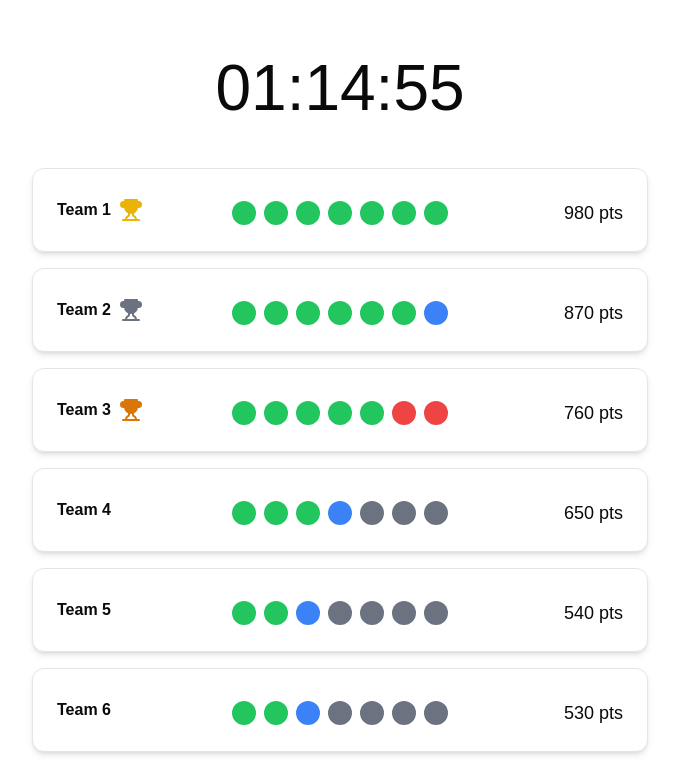
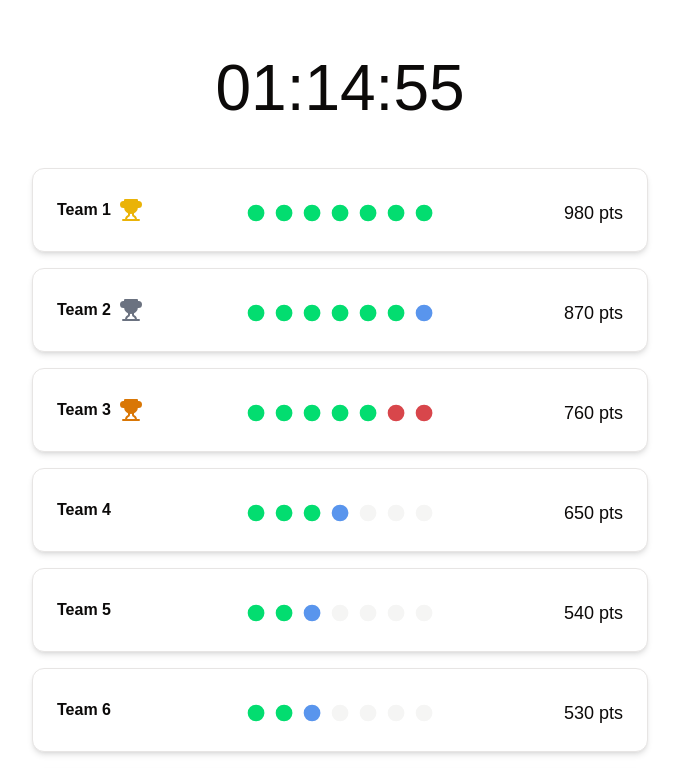
Before and after one commit to thecapst1/basalt, a Next.js app in the folder client/: page /leaderboard in a window 1280 px wide. Shown: the top 768 px of the page, without its empty margins (300-979 px from the left). Built offline with nearby package versions, Linux system fonts and the light colour scheme.

Commit message:
fix tailwind colours

```diff
--- a/client/app/leaderboard/page.tsx
+++ b/client/app/leaderboard/page.tsx
@@ -13,45 +13,42 @@ interface Data {
 }
 
 const trophyColor = (rank: number) =>
-    ['text-yellow-500', 'text-gray-500', 'text-amber-600'][rank - 1];
+    ['text-yellow-500', 'text-gray-500', 'text-amber-600'][rank];
 
-const resultColor = (result: TestState): string => {
-    switch (result) {
-        case 'pass':
-            return 'bg-green-500';
-        case 'fail':
-            return 'bg-red-500';
-        case 'in-progress':
-            return 'bg-blue-500';
-        case 'not-attempted':
-            return 'bg-gray-500';
-        default:
-            return '';
-    }
+const testColor = (testOutput: TestState) => {
+    // See: https://tailwindcss.com/docs/detecting-classes-in-source-files#dynamic-class-names
+    const classMap: Record<TestState, string> = {
+        'pass': 'text-pass',
+        'fail': 'text-fail',
+        'in-progress': 'text-in-progress',
+        'not-attempted': 'text-not-attempted',
+    };
+
+    return classMap[testOutput];
 };
 
 const TeamRank = () => {
     const data: Data[] = [
         {
-            rank: 1,
+            rank: 0,
             name: 'Team 1',
             score: 980,
             tests: ['pass', 'pass', 'pass', 'pass', 'pass', 'pass', 'pass'],
         },
         {
-            rank: 2,
+            rank: 1,
             name: 'Team 2',
             score: 870,
             tests: ['pass', 'pass', 'pass', 'pass', 'pass', 'pass', 'in-progress'],
         },
         {
-            rank: 3,
+            rank: 2,
             name: 'Team 3',
             score: 760,
             tests: ['pass', 'pass', 'pass', 'pass', 'pass', 'fail', 'fail'],
         },
         {
-            rank: 4,
+            rank: 3,
             name: 'Team 4',
             score: 650,
             tests: [
@@ -65,7 +62,7 @@ const TeamRank = () => {
             ],
         },
         {
-            rank: 5,
+            rank: 4,
             name: 'Team 5',
             score: 540,
             tests: [
@@ -79,7 +76,7 @@ const TeamRank = () => {
             ],
         },
         {
-            rank: 6,
+            rank: 5,
             name: 'Team 6',
             score: 530,
             tests: [
@@ -93,7 +90,7 @@ const TeamRank = () => {
             ],
         },
         {
-            rank: 7,
+            rank: 6,
             name: 'Team 7',
             score: 520,
             tests: [
@@ -107,7 +104,7 @@ const TeamRank = () => {
             ],
         },
         {
-            rank: 8,
+            rank: 7,
             name: 'Team 8',
             score: 510,
             tests: [
@@ -121,7 +118,7 @@ const TeamRank = () => {
             ],
         },
         {
-            rank: 9,
+            rank: 8,
             name: 'Team 9',
             score: 500,
             tests: [
@@ -147,7 +144,7 @@ const TeamRank = () => {
                         <CardHeader className="flex w-full min-w-[max-content] flex-row items-center justify-between gap-4">
                             <div className="flex w-1/3 flex-row items-center gap-2">
                                 <b>{player.name}</b>
-                                {player.rank <= 3 && (
+                                {player.rank < 3 && (
                                     <span className={trophyColor(player.rank)}>
                                         <Trophy fill="currentColor" />
                                     </span>
@@ -157,9 +154,11 @@ const TeamRank = () => {
                             <div className="flex w-1/3 items-center justify-center gap-2">
                                 {player.tests.map((testResult, index) => (
                                     <Circle
+                                        className={testColor(testResult)}
                                         strokeWidth={0}
                                         key={index}
-                                        className={`flex aspect-square min-w-[1.5rem] items-center justify-center rounded-full ${resultColor(testResult)}`}
+                                        color="currentColor"
+                                        fill="currentColor"
                                     />
                                 ))}
                             </div>
--- a/client/tailwind.config.ts
+++ b/client/tailwind.config.ts
@@ -10,10 +10,10 @@ export default {
     theme: {
         extend: {
             colors: {
-                'test-pass': 'green-500',
-                'test-fail': 'red-500',
-                'test-in-progress': 'blue-500',
-                'test-not-attempted': 'gray-500',
+                'pass': '#03dd70',
+                'fail': '#d8464b',
+                'in-progress': '#5995ed',
+                'not-attempted': 'hsl(var(--muted))',
                 background: 'hsl(var(--background))',
                 foreground: 'hsl(var(--foreground))',
                 card: {
```
